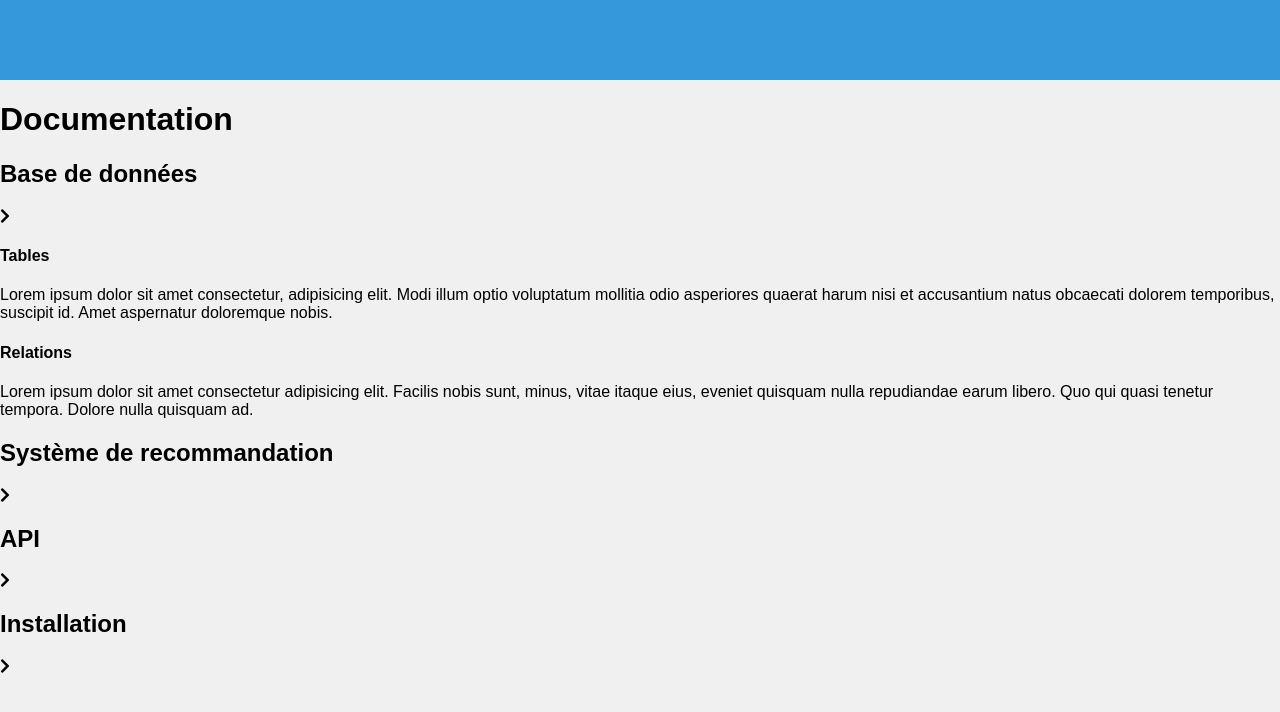
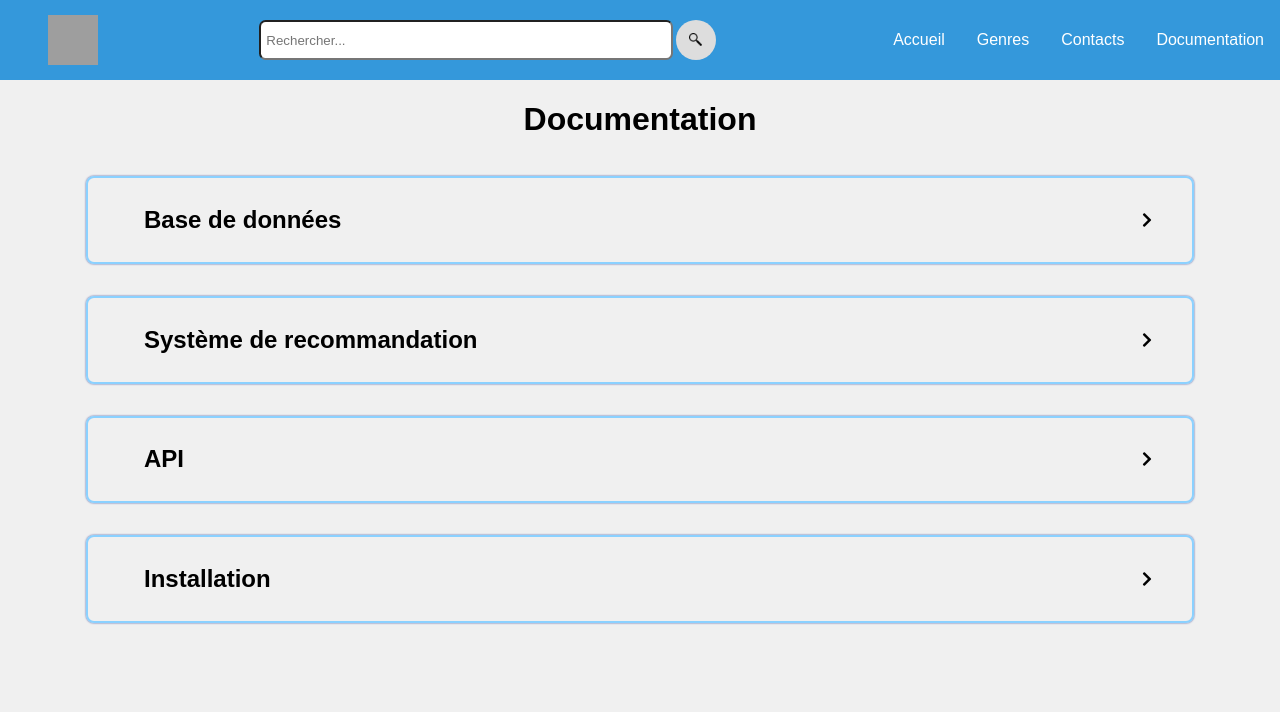
Before and after one commit to Erou22/SAE_5_Flamberge, a PHP site: page /documentation.html in a window 1280 px wide. Shown: the top 712 px of the page. Run offline with PHP 8.4, Linux system fonts and the light colour scheme; grey boxes are pictures that could not be loaded.

Commit message:
réparation documentation

```diff
--- a/Partie_5/documentation.html
+++ b/Partie_5/documentation.html
@@ -9,7 +9,26 @@
 
 <body>
     <header>
-
+        <div id="logo"></div>
+        <div id="search-bar">
+            <!-- Ajoutez ici votre code pour la barre de recherche -->
+            <input type="text" placeholder="Rechercher...">
+            <button type="submit" id="search-button"></button>
+        </div>
+        <nav>
+            <a href="#">
+                <div>Accueil</div>
+            </a>
+            <a href="#">
+                <div>Genres</div>
+            </a>
+            <a href="#">
+                <div>Contacts</div>
+            </a>
+            <a href="#">
+                <div>Documentation</div>
+            </a>
+        </nav>
     </header>
 
     <main>
@@ -25,9 +44,13 @@
             </div>
             <div class="content">
                 <h4>Tables</h4>
-            <p>Lorem ipsum dolor sit amet consectetur, adipisicing elit. Modi illum optio voluptatum mollitia odio asperiores quaerat harum nisi et accusantium natus obcaecati dolorem temporibus, suscipit id. Amet aspernatur doloremque nobis.</p>
+                <p>Lorem ipsum dolor sit amet consectetur, adipisicing elit. Modi illum optio voluptatum mollitia odio
+                    asperiores quaerat harum nisi et accusantium natus obcaecati dolorem temporibus, suscipit id. Amet
+                    aspernatur doloremque nobis.</p>
                 <h4>Relations</h4>
-            <p>Lorem ipsum dolor sit amet consectetur adipisicing elit. Facilis nobis sunt, minus, vitae itaque eius, eveniet quisquam nulla repudiandae earum libero. Quo qui quasi tenetur tempora. Dolore nulla quisquam ad.</p>
+                <p>Lorem ipsum dolor sit amet consectetur adipisicing elit. Facilis nobis sunt, minus, vitae itaque
+                    eius, eveniet quisquam nulla repudiandae earum libero. Quo qui quasi tenetur tempora. Dolore nulla
+                    quisquam ad.</p>
             </div>
         </section>
 
--- a/Partie_5/style.css
+++ b/Partie_5/style.css
@@ -1,3 +1,13 @@
+/* ----------------------- */
+/* Root                    */
+/* ----------------------- */
+
+:root {
+    --couleur-principal: #3498db; /*ou #5271ff*/
+    --couleur-secondaire: #8bd1ff;
+    --principale-sombre: #1e528e;
+}
+
 body {
     margin: 0;
     padding: 0;
@@ -5,10 +15,14 @@ body {
     background-color: #f0f0f0;
 }
 
+/* ----------------------- */
+/* Header                  */
+/* ----------------------- */
+
 header {
     height: 5em;
     padding-left: 3em;
-  background-color: #3498db;
+    background-color: var(--couleur-principal);
     display: flex;
     align-items: center;
     justify-content: space-between;
@@ -68,5 +82,67 @@ nav div {
 }
 
 nav div:hover {
-  background-color: #1e528e;
+    background-color: var(--principale-sombre);
 }
+
+
+/* ----------------------- */
+/* Main                    */
+/* ----------------------- */
+
+
+/* ----------------------- */
+/* Footer                  */
+/* ----------------------- */
+
+
+/* ----------------------- */
+/* Documentation           */
+/* ----------------------- */
+
+h1{
+    text-align: center;
+}
+
+section{
+    border: #8bd1ff solid 2px;
+    box-shadow: #349 0px 0px 2px;
+    margin: 1em;
+    padding: 0.5em;
+    border-radius: 8px;
+    width: 85%;
+}
+
+section h2{
+    margin-left: 2em;
+}
+
+section p, section h4{
+    margin-left: 1em;
+}
+
+.section-title {
+    display: flex;
+    justify-content: space-between;
+    align-items: center;
+    padding-right: 2em;
+}
+
+.arrow-icon {
+    margin-left: auto;
+}
+
+.clickable-section{
+    cursor: pointer;
+}
+
+.clickable-section .content {
+    display: none;
+    cursor: default;
+}
+
+main {
+    display: flex;
+    flex-direction: column;
+    align-items: center;
+}
```
Also changed, not shown: Partie_5/index.html (+18 -8 lines). Lines whose indentation alone changed are shown as unchanged.
